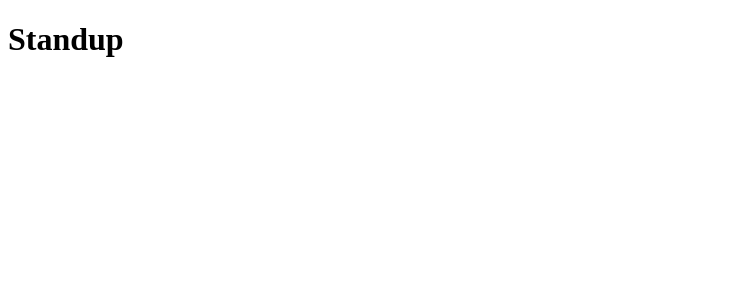
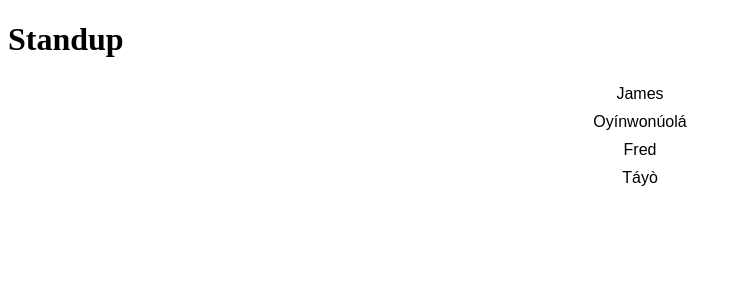
Before and after one commit to iMichaelOwolabi/standup, a React (Create React App) app: page /standup in a window 1280 px wide. Shown: the top 300 px of the page, without its empty margins (0-741 px from the left). Built offline with nearby package versions, Linux system fonts and the light colour scheme.

Commit message:
restructure project folders

```diff
--- a/src/components/App.css
+++ /dev/null
@@ -1,3 +0,0 @@
-.App {
-  text-align: center;
-}
--- a/src/components/Standup.js
+++ /dev/null
@@ -1,7 +0,0 @@
-import React from 'react';
-
-const Standup = () => {
-  return (<h1>Standup</h1>);
-};
-
-export default Standup;
--- /dev/null
+++ b/src/components/Standup/Standup.js
@@ -0,0 +1,14 @@
+import React, { Fragment } from 'react';
+import Teammates from './Teammates';
+
+const Standup = () => {
+  const teammates = ['James', 'Oyínwonúolá', 'Fred', 'Táyò'];
+  return (
+    <Fragment>
+      <h1>Standup</h1>
+      <Teammates teammates={teammates} />
+    </Fragment>
+  );
+};
+
+export default Standup;
--- /dev/null
+++ b/src/components/Standup/Teammates.js
@@ -0,0 +1,11 @@
+import React from 'react';
+
+const Teammates = (props) => {
+  return props.teammates.map((teammate, index) => (
+    <div className="teammates" key={index+teammate}>
+      {teammate}
+    </div>
+  ))
+};
+
+export default Teammates;
--- /dev/null
+++ b/src/containers/App.css
@@ -0,0 +1,10 @@
+.App {
+  text-align: center;
+}
+
+.teammates {
+  font-family: Arial, Helvetica, sans-serif;
+  font-size: 16px;
+  padding: 5px;
+  text-align: center;
+}
--- a/src/components/App.js
+++ b/src/containers/App.js
@@ -1,5 +1,5 @@
 import React, { Component } from 'react';
-import Standup from './Standup';
+import Standup from '../components/Standup/Standup';
 import './App.css';
 
 class App extends Component {
--- a/src/index.js
+++ b/src/index.js
@@ -1,9 +1,9 @@
 import React from 'react';
 import ReactDOM from 'react-dom';
 import { BrowserRouter as Router, Route } from 'react-router-dom';
-import App from './components/App';
-import Setup from './components/Setup';
-import Standup from './components/Standup';
+import App from './containers/App';
+import Setup from './components/Setup/Setup';
+import Standup from './components/Standup/Standup';
 
 const routing = (
   <Router>
```
Also changed, not shown: src/components/Setup/Setup.js (renamed from src/components/Setup.js).
